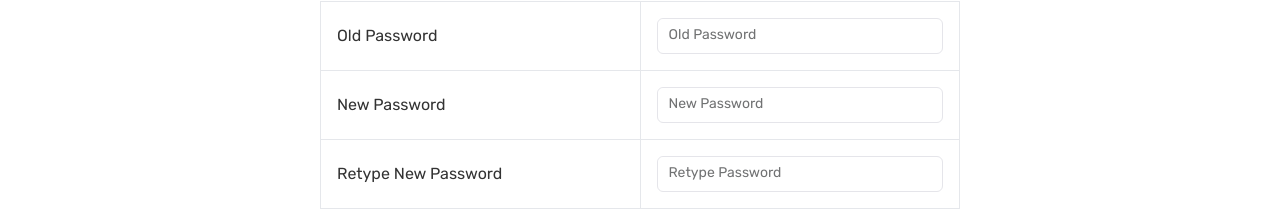
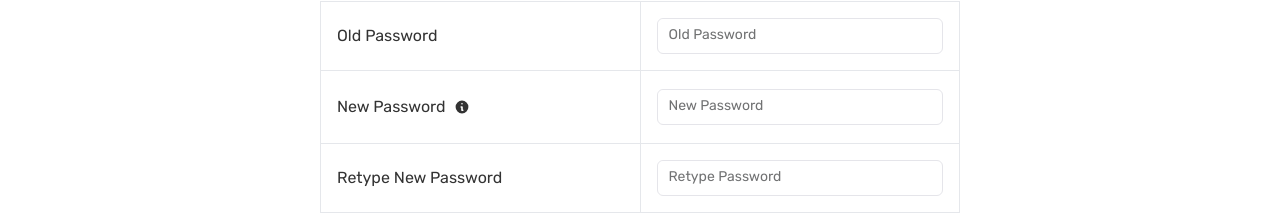
Before and after one commit to Purav2003/Expense-Tracker, a React (Vite) app in the folder frontend/: page /reset-password in a window 1280 px wide. Shown: the part 179-393 px from the top of the page. Built offline with nearby package versions, Linux system fonts and the light colour scheme; no server answers; some icons are missing.

Commit message:
Added i button in all the password fields

```diff
--- a/frontend/src/Components/ResetPassword.jsx
+++ b/frontend/src/Components/ResetPassword.jsx
@@ -6,6 +6,8 @@ import EyeSlashIcon from '@rsuite/icons/legacy/EyeSlash';
 import { Link } from "react-router-dom"
 import { useState } from "react";
 import { toast } from 'react-toastify';
+import * as icon from 'react-icons/hi'
+import { Tooltip } from 'react-tooltip'
 import 'react-toastify/dist/ReactToastify.css';
 const ResetPassword = () => {
 
@@ -104,8 +106,27 @@ const ResetPassword = () => {
                 </td>
               </tr>
               <tr className="border p-4">
-                <td className="border p-4 w-[50%]">New Password</td>
-                <td className="border p-4 w-[50%]">
+              <td className="items-center px-4 py-6 w-full flex">New Password
+                <icon.HiInformationCircle
+      className="ml-2 text-[16px] cursor-pointer"
+      data-tooltip-id="my-tooltip"
+    />  <Tooltip
+    id="my-tooltip"
+    content={
+      <>
+        <ul>
+          <li>Password Must be At least 8 Characters Long</li>
+          <li>
+            Password Should Contain At least
+            <br></br>1 Uppercase Letter
+            <br></br>1 Digit<br></br>
+            1 Special Character
+          </li>
+        </ul>
+      </>
+    }
+  />
+                </td>                <td className="border p-4 w-[50%]">
                 <InputGroup inside >
                     <Input type={visiblea ? 'text' : 'password'} placeholder="New Password" className="newpass h-full border-none outline-none" />
                     <InputGroup.Button onClick={handleChange_a}>
```
Also changed, not shown: 1 other file (tests, documents, lock files or other folders).
